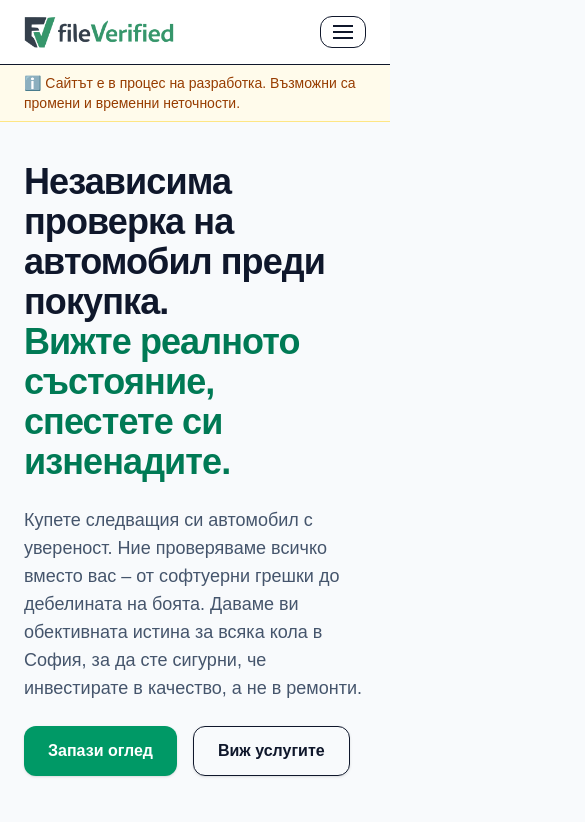
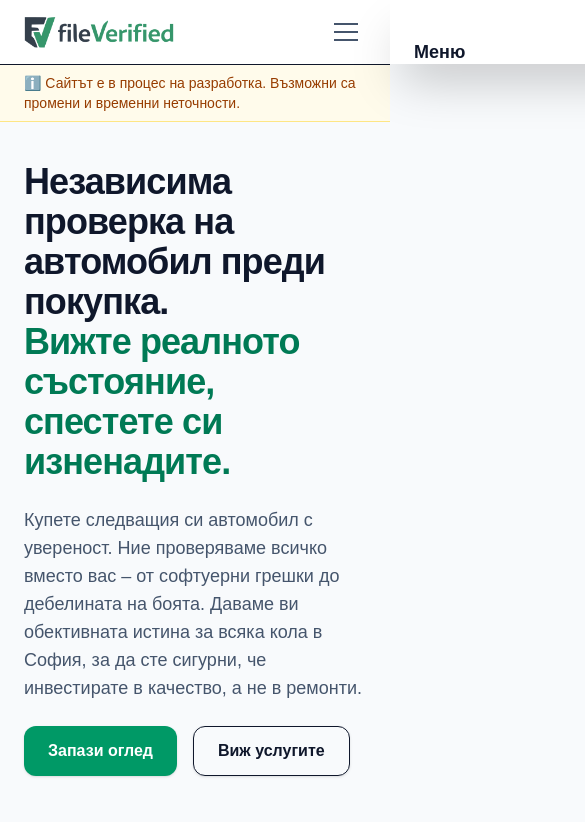
Before and after one commit to martinfilev-byte/fileverified, a Next.js app: page / in a window 390 px wide. Shown: the top 822 px of the page, 585 px wide, since content can reach past the window. Built offline with nearby package versions, Linux system fonts and the light colour scheme.

Commit message:
Update: 2026-01-03 14:17:09

```diff
--- a/src/components/MobileNav.tsx
+++ b/src/components/MobileNav.tsx
@@ -1,99 +1,121 @@
-"use client"
+"use client" // Задължително за компоненти с интеракция (state)
 
+import { useState, useEffect } from "react"
 import Link from "next/link"
-import { useEffect, useState } from "react"
-
-type NavItem = { href: string; label: string; primary?: boolean }
-
-const NAV: NavItem[] = [
-  { href: "/", label: "Начало" },
-  { href: "/services", label: "Услуги" },
-  { href: "/faq", label: "FAQ" },
-  { href: "/book", label: "Запази оглед", primary: true },
-]
+import { usePathname } from "next/navigation"
 
 export default function MobileNav() {
-  const [open, setOpen] = useState(false)
+  const [isOpen, setIsOpen] = useState(false)
+  const pathname = usePathname()
 
+  // Затваря менюто автоматично, когато сменим страницата
   useEffect(() => {
-    function onKey(e: KeyboardEvent) {
-      if (e.key === "Escape") setOpen(false)
+    setIsOpen(false)
+  }, [pathname])
+
+  // Забранява скролването на задния фон, когато менюто е отворено
+  useEffect(() => {
+    if (isOpen) {
+      document.body.style.overflow = "hidden"
+    } else {
+      document.body.style.overflow = "unset"
     }
-    document.addEventListener("keydown", onKey)
-    return () => document.removeEventListener("keydown", onKey)
-  }, [])
-
-  useEffect(() => {
-    document.body.style.overflow = open ? "hidden" : ""
     return () => {
-      document.body.style.overflow = ""
+      document.body.style.overflow = "unset"
     }
-  }, [open])
+  }, [isOpen])
 
   return (
-    <>
-      {/* Hamburger button (mobile only) */}
+    <div className="md:hidden">
+      {/* HAMBURGER BUTTON */}
       <button
-        type="button"
-        onClick={() => setOpen(true)}
-        className="inline-flex md:hidden items-center justify-center rounded-xl border bg-white px-3 py-2 text-sm font-semibold text-slate-900 hover:bg-slate-50"
-        aria-label="Отвори меню"
+        onClick={() => setIsOpen(!isOpen)}
+        className="relative z-50 flex h-10 w-10 items-center justify-center rounded-lg p-2 text-slate-600 hover:bg-slate-100 focus:outline-none"
+        aria-label="Toggle menu"
       >
-        <span className="sr-only">Меню</span>
-        <span className="flex flex-col gap-1">
-          <span className="h-0.5 w-5 bg-slate-900" />
-          <span className="h-0.5 w-5 bg-slate-900" />
-          <span className="h-0.5 w-5 bg-slate-900" />
-        </span>
+        <div className="flex flex-col gap-1.5">
+          <span
+            className={`h-0.5 w-6 bg-current transition-all duration-300 ${
+              isOpen ? "translate-y-2 rotate-45" : ""
+            }`}
+          />
+          <span
+            className={`h-0.5 w-6 bg-current transition-all duration-300 ${
+              isOpen ? "opacity-0" : ""
+            }`}
+          />
+          <span
+            className={`h-0.5 w-6 bg-current transition-all duration-300 ${
+              isOpen ? "-translate-y-2 -rotate-45" : ""
+            }`}
+          />
+        </div>
       </button>
 
-      {/* Overlay + Drawer */}
-      {open && (
-        <div className="fixed inset-0 z-[999] md:hidden">
-          <button
-            type="button"
-            className="absolute inset-0 bg-black/40"
-            aria-label="Затвори меню"
-            onClick={() => setOpen(false)}
+      {/* BACKDROP OVERLAY (Тъмен фон) */}
+      <div
+        className={`fixed inset-0 z-40 bg-black/50 backdrop-blur-sm transition-opacity duration-300 ${
+          isOpen ? "opacity-100 visible" : "opacity-0 invisible"
+        }`}
+        onClick={() => setIsOpen(false)}
       />
 
-          <div className="absolute right-0 top-0 h-full w-[82%] max-w-sm bg-white shadow-xl">
-            <div className="flex items-center justify-between border-b px-5 py-4">
-              <div className="font-semibold text-slate-900">Меню</div>
+      {/* SIDE MENU PANEL */}
+      <div
+        className={`fixed right-0 top-0 z-50 h-full w-[280px] bg-white shadow-2xl transition-transform duration-300 ease-in-out ${
+          isOpen ? "translate-x-0" : "translate-x-full"
+        }`}
+      >
+        <div className="flex h-full flex-col overflow-y-auto px-6 py-8">
+          {/* Logo inside menu */}
+          <div className="mb-8 flex items-center justify-between">
+            <span className="text-lg font-bold text-slate-900">Меню</span>
             <button
-                type="button"
-                onClick={() => setOpen(false)}
-                className="rounded-lg border bg-white px-3 py-2 text-sm font-semibold hover:bg-slate-50"
-                aria-label="Затвори"
+              onClick={() => setIsOpen(false)}
+              className="rounded-full p-2 text-slate-500 hover:bg-slate-100"
             >
               ✕
             </button>
           </div>
 
-            <nav className="p-5 space-y-2">
-              {NAV.map((item) => (
+          {/* Links */}
+          <nav className="flex flex-col gap-6">
+            <NavLink href="/" label="Начало" current={pathname === "/"} />
+            <NavLink href="/services" label="Проверка" current={pathname === "/services"} />
+            <NavLink href="/diagnostics" label="Диагностика" current={pathname === "/diagnostics"} />
+            <NavLink href="/tpms" label="TPMS" current={pathname === "/tpms"} />
+            <NavLink href="/faq" label="FAQ" current={pathname === "/faq"} />
+          </nav>
+
+          {/* Call to Action Button */}
+          <div className="mt-auto pt-8">
             <Link
-                  key={item.href}
-                  href={item.href}
-                  onClick={() => setOpen(false)}
-                  className={[
-                    "block rounded-xl px-4 py-3 text-sm font-semibold transition",
-                    item.primary
-                      ? "bg-emerald-600 text-white hover:bg-emerald-700"
-                      : "border bg-white text-slate-900 hover:bg-slate-50",
-                  ].join(" ")}
+              href="/book"
+              className="flex w-full items-center justify-center rounded-xl bg-emerald-600 px-4 py-3 text-base font-semibold text-white shadow-md hover:bg-emerald-700 active:scale-95 transition-all"
             >
-                  {item.label}
+              Запази оглед
             </Link>
-              ))}
 
-              <div className="pt-3 text-xs text-slate-500">
-                Натисни <span className="font-semibold">Esc</span> за затваряне.
-              </div>
-            </nav>
+            <div className="mt-6 text-center text-xs text-slate-400">
+              © 2026 FileVerified
             </div>
           </div>
-      )}
-    </>
+        </div>
+      </div>
+    </div>
   )
 }
+
+// Помощен компонент за линковете
+function NavLink({ href, label, current }: { href: string; label: string; current: boolean }) {
+  return (
+    <Link
+      href={href}
+      className={`text-lg font-medium transition-colors ${
+        current ? "text-emerald-600" : "text-slate-600 hover:text-slate-900"
+      }`}
+    >
+      {label}
+    </Link>
+  )
+}
```
Lines whose indentation alone changed are shown as unchanged.
